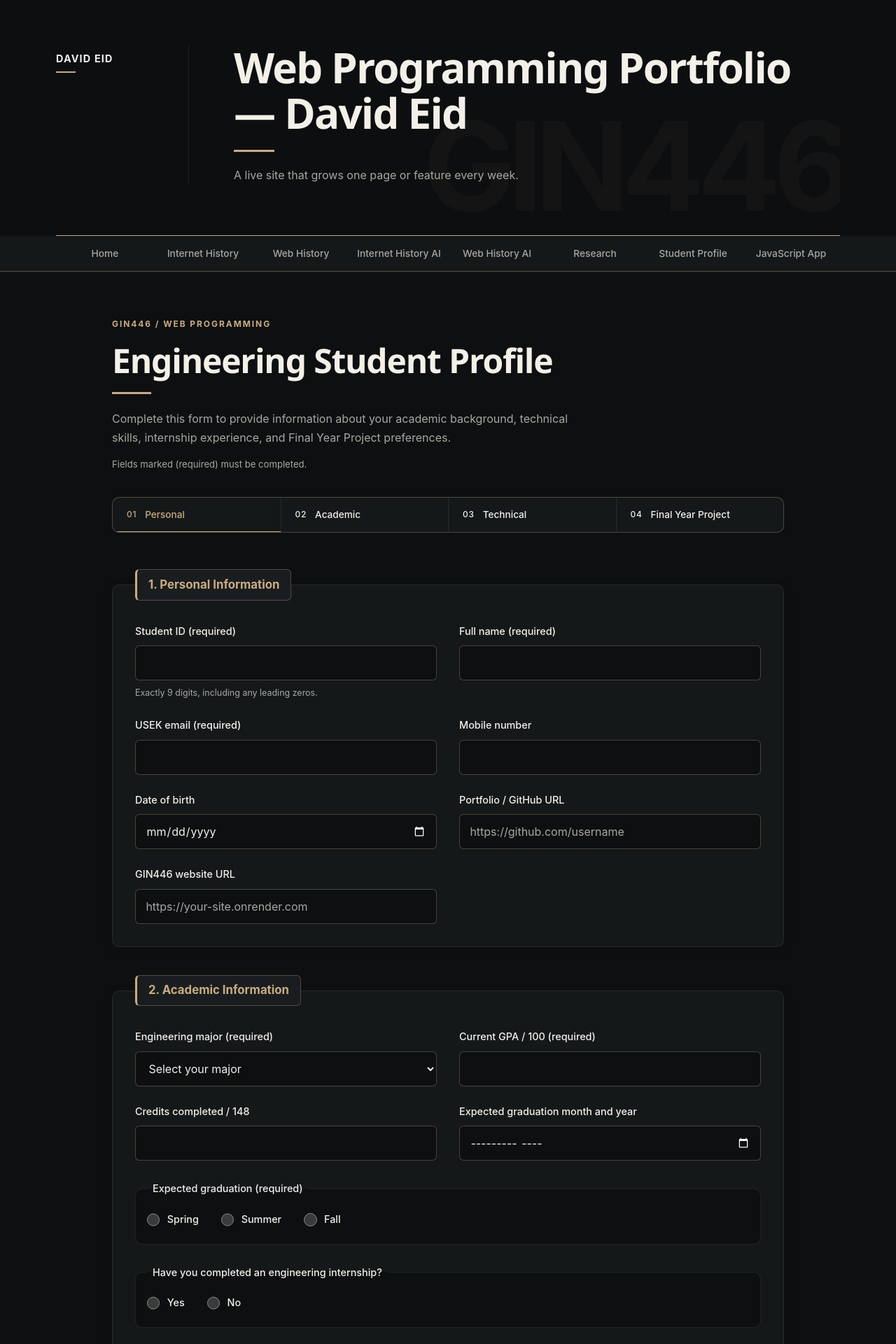
After one commit to david-eid/web-programming-site, a Flask app: page /profile-validated in a window 1280 px wide. The commit adds this page. Shown: the top 1920 px of the page at 70% size. Run offline with Flask 3, Linux system fonts and the light colour scheme.

Commit message:
Week 8: Server-Side Validation

```diff
--- a/app.py
+++ b/app.py
@@ -1,45 +1,14 @@
-"""
-Web Programming — Flask application (Week 4).
+"""Portfolio pages, quizzes, and student profile forms.
 
-Download this file from e-learning and REPLACE all the contents of your existing
-app.py with it. Then run your app as usual.
-
-WHAT THIS FILE DOES (the "black box" for this week)
----------------------------------------------------
-It adds the "Engineering Student Profile" form. You do NOT need to understand this
-code yet — server-side form handling is taught in a later session. For now:
-
-  GET  /submit-profile   -> shows your form   (you build templates/profile_form.html)
-  POST /submit-profile   -> reads the submitted data and shows your profile page
-                            (renders templates/profile.html, which extends your
-                             base.html so it appears in YOUR design / CSS)
-
-HOW THE DATA REACHES THE PROFILE PAGE
--------------------------------------
-When the form is submitted, this route reads every field the form sends and hands
-it to profile.html. Three variables are available inside profile.html:
-
-  data      -> a dictionary of all single-value fields, keyed by the field `name`,
-               e.g. data['fullname'], data['student_id'], data['email'],
-               data['major'], data['gpa'], data['project_title'], ...
-  skills    -> a LIST of the ticked "skills" checkboxes
-  software  -> a LIST of the selected "software" options (from the multiple <select>)
-
-Note: `skills` and `software` can hold several values, so they are read as lists.
-Every other field is a single value inside `data`.
-
-Example inside profile.html (which extends your base.html):
-
-  <h1>{{ data['fullname'] }}</h1>
-  <p>{{ data['major'] }}</p>
-  <p>Skills: {{ skills | join(', ') }}</p>
-  <p>Software: {{ software | join(', ') }}</p>
+Week 6 keeps its browser validation and review flow at /submit-profile.
+Week 8 validates submissions on the server at /profile-validated.
 """
 
 from flask import Flask, render_template, request
+from quiz_api import init_quiz
+from validators import validate_profile
 
 app = Flask(__name__)
-from quiz_api import init_quiz
 init_quiz(app)
 
 
@@ -56,6 +25,7 @@ def home():
         {"week": 5, "title": "JavaScript app", "url": "/quiz"},
         {"week": 6, "title": "JavaScript Form Validation", "url": "/submit-profile"},
         {"week": 7, "title": "Live Quiz with Fetch", "url": "/live-quiz"},
+        {"week": 8, "title": "Server-Side Validation", "url": "/profile-validated"},
     ]
     return render_template("index.html", weekly_work=weekly_work)
 
@@ -87,11 +57,7 @@ def research():
 
 @app.route("/submit-profile", methods=["GET", "POST"])
 def submit_profile():
-    """
-    GET  -> show the profile form (you build templates/profile_form.html).
-    POST -> read the submitted fields and show the profile page
-            (templates/profile.html, which extends your base.html).
-    """
+    """Show the Week 6 form or display its submitted profile."""
     if request.method == "POST":
         data = request.form.to_dict()                   # all single-value fields
         skills = request.form.getlist("skills")         # checkboxes -> list
@@ -100,8 +66,30 @@ def submit_profile():
             "profile.html", data=data, skills=skills, software=software
         )
 
-    # First visit (GET): just show the empty form.
     return render_template("profile-form.html")
+
+
+@app.route("/profile-validated", methods=["GET", "POST"])
+def profile_validated():
+    """Show the form, return field errors, or display a validated profile."""
+    if request.method == "POST":
+        errors, cleaned = validate_profile(request.form)
+        if not errors:
+            return render_template(
+                "profile.html", data=cleaned,
+                skills=cleaned["skills"], software=cleaned["software"]
+            )
+        # Keep the original input so users can correct it without retyping.
+        return render_template(
+            "profile-form-validated.html", errors=errors, data=request.form,
+            sel_skills=request.form.getlist("skills"),
+            sel_software=request.form.getlist("software")
+        )
+    return render_template(
+        "profile-form-validated.html", errors={}, data={},
+        sel_skills=[], sel_software=[]
+    )
+
 
 @app.route("/quiz", methods=["GET", "POST"])
 def quiz():
--- a/static/form_style.css
+++ b/static/form_style.css
@@ -239,3 +239,5 @@
     .profile-sections span { font-size: 0.68rem; }
     .profile-form > fieldset > legend { padding-inline: 0.75rem; }
 }
+
+.profile-form .error { display: block; color: #f49c92; font-size: 0.85rem; overflow-wrap: anywhere; }
--- /dev/null
+++ b/templates/profile-form-validated.html
@@ -0,0 +1,245 @@
+{% extends "base.html" %}
+
+{% macro err(f) %}
+  {% if errors.get(f) %}
+    <span class="error" id="{{ f }}-error" role="alert">{{ errors[f] }}</span>
+  {% endif %}
+{% endmacro %}
+
+{% block title %}Engineering Student Profile{% endblock %}
+
+{% block head %}
+<link rel="stylesheet" href="{{ url_for('static', filename='form_style.css') }}">
+{% endblock %}
+
+{% block content %}
+<div class="profile-page">
+<div class="profile-intro">
+<p class="profile-eyebrow">GIN446 / WEB PROGRAMMING</p>
+<h2>Engineering Student Profile</h2>
+<p>Complete this form to provide information about your academic background,
+technical skills, internship experience, and Final Year Project preferences.</p>
+<p class="profile-required">Fields marked (required) must be completed.</p>
+</div>
+
+<ol class="profile-sections" aria-label="Form sections">
+    <li><a href="#personal"><span aria-hidden="true">01</span>Personal</a></li>
+    <li><a href="#academic"><span aria-hidden="true">02</span>Academic</a></li>
+    <li><a href="#technical"><span aria-hidden="true">03</span>Technical</a></li>
+    <li><a href="#project"><span aria-hidden="true">04</span>Final Year Project</a></li>
+</ol>
+
+<form id="profile-form" class="profile-form" action="{{ url_for('profile_validated') }}" method="post" novalidate>
+    {# Text fallbacks keep malformed dates and numbers visible after a failed POST. #}
+    <fieldset id="personal">
+        <legend>1. Personal Information</legend>
+        <div class="form-grid">
+            <div class="form-field">
+                <label for="student_id">Student ID (required)</label>
+                <input type="text" id="student_id" name="student_id" required pattern="[0-9]{9}" inputmode="numeric" aria-describedby="student-id-help" title="Enter exactly 9 digits." value="{{ data.get('student_id', '') }}">
+                {{ err('student_id') }}
+                <small id="student-id-help">Exactly 9 digits, including any leading zeros.</small>
+            </div>
+            <div class="form-field">
+                <label for="fullname">Full name (required)</label>
+                <input type="text" id="fullname" name="fullname" required autocomplete="name" value="{{ data.get('fullname', '') }}">
+                {{ err('fullname') }}
+            </div>
+            <div class="form-field">
+                <label for="email">USEK email (required)</label>
+                <input type="email" id="email" name="email" required autocomplete="email" pattern="[^@\s]+@net\.usek\.edu\.lb" title="Use your university email ending in @net.usek.edu.lb" value="{{ data.get('email', '') }}">
+                {{ err('email') }}
+            </div>
+            <div class="form-field">
+                <label for="phone">Mobile number</label>
+                <input type="tel" id="phone" name="phone" autocomplete="tel" value="{{ data.get('phone', '') }}">
+                {{ err('phone') }}
+            </div>
+            <div class="form-field">
+                <label for="birthdate">Date of birth</label>
+                <input type="{{ 'text' if errors.get('birthdate') else 'date' }}" id="birthdate" name="birthdate" autocomplete="bday" value="{{ data.get('birthdate', '') }}">
+                {{ err('birthdate') }}
+            </div>
+            <div class="form-field">
+                <label for="portfolio">Portfolio / GitHub URL</label>
+                <input type="url" id="portfolio" name="portfolio" placeholder="https://github.com/username" value="{{ data.get('portfolio', '') }}">
+                {{ err('portfolio') }}
+            </div>
+            <div class="form-field">
+                <label for="gin446">GIN446 website URL</label>
+                <input type="url" id="gin446" name="gin446" placeholder="https://your-site.onrender.com" value="{{ data.get('gin446', '') }}">
+                {{ err('gin446') }}
+            </div>
+        </div>
+    </fieldset>
+
+    <fieldset id="academic">
+        <legend>2. Academic Information</legend>
+        <div class="form-grid">
+            <div class="form-field">
+                <label for="major">Engineering major (required)</label>
+                <select id="major" name="major" required>
+                    <option value="" {% if data.get('major', '') == '' %}selected{% endif %}>Select your major</option>
+                    <option value="computer" {% if data.get('major', '') == 'computer' %}selected{% endif %}>Computer Engineering</option>
+                    <option value="electrical" {% if data.get('major', '') == 'electrical' %}selected{% endif %}>Electrical Engineering</option>
+                    <option value="biomedical" {% if data.get('major', '') == 'biomedical' %}selected{% endif %}>Biomedical Engineering</option>
+                    <option value="telecommunications" {% if data.get('major', '') == 'telecommunications' %}selected{% endif %}>Telecommunications Engineering</option>
+                </select>
+                {{ err('major') }}
+            </div>
+            <div class="form-field">
+                <label for="gpa">Current GPA / 100 (required)</label>
+                <input type="{{ 'text' if errors.get('gpa') else 'number' }}" id="gpa" name="gpa" min="40" max="100" step="0.01" required value="{{ data.get('gpa', '') }}">
+                {{ err('gpa') }}
+            </div>
+            <div class="form-field">
+                <label for="credits">Credits completed / 148</label>
+                <input type="{{ 'text' if errors.get('credits') else 'number' }}" id="credits" name="credits" min="0" max="148" step="1" value="{{ data.get('credits', '') }}">
+                {{ err('credits') }}
+            </div>
+            <div class="form-field">
+                <label for="graduation_month">Expected graduation month and year</label>
+                <input type="{{ 'text' if errors.get('graduation_month') else 'month' }}" id="graduation_month" name="graduation_month" value="{{ data.get('graduation_month', '') }}">
+                {{ err('graduation_month') }}
+            </div>
+        </div>
+        <fieldset class="choice-group">
+            <legend>Expected graduation (required)</legend>
+            {{ err('graduation') }}
+            <div class="choices">
+                <div><input type="radio" id="graduation-spring" name="graduation" value="spring" required {% if data.get('graduation') == 'spring' %}checked{% endif %}> <label for="graduation-spring">Spring</label></div>
+                <div><input type="radio" id="graduation-summer" name="graduation" value="summer" required {% if data.get('graduation') == 'summer' %}checked{% endif %}> <label for="graduation-summer">Summer</label></div>
+                <div><input type="radio" id="graduation-fall" name="graduation" value="fall" required {% if data.get('graduation') == 'fall' %}checked{% endif %}> <label for="graduation-fall">Fall</label></div>
+            </div>
+        </fieldset>
+        <fieldset class="choice-group">
+            <legend>Have you completed an engineering internship?</legend>
+            {{ err('internship_completed') }}
+            <div class="choices">
+                <div><input type="radio" id="internship-yes" name="internship_completed" value="yes" {% if data.get('internship_completed') == 'yes' %}checked{% endif %}> <label for="internship-yes">Yes</label></div>
+                <div><input type="radio" id="internship-no" name="internship_completed" value="no" {% if data.get('internship_completed') == 'no' %}checked{% endif %}> <label for="internship-no">No</label></div>
+            </div>
+        </fieldset>
+    </fieldset>
+
+    <fieldset id="technical">
+        <legend>3. Technical Background</legend>
+        <p id="skills-help">Select all areas in which you have experience:</p>
+        {{ err('skills') }}
+        <div class="skills-grid" role="group" aria-labelledby="skills-help">
+            <div><input type="checkbox" id="skill-programming" name="skills" value="programming" {% if 'programming' in sel_skills %}checked{% endif %}> <label for="skill-programming">Programming</label></div>
+            <div><input type="checkbox" id="skill-embedded" name="skills" value="embedded-systems" {% if 'embedded-systems' in sel_skills %}checked{% endif %}> <label for="skill-embedded">Embedded Systems</label></div>
+            <div><input type="checkbox" id="skill-electronics" name="skills" value="electronics" {% if 'electronics' in sel_skills %}checked{% endif %}> <label for="skill-electronics">Electronics</label></div>
+            <div><input type="checkbox" id="skill-networks" name="skills" value="computer-networks" {% if 'computer-networks' in sel_skills %}checked{% endif %}> <label for="skill-networks">Computer Networks</label></div>
+            <div><input type="checkbox" id="skill-telecommunications" name="skills" value="telecommunications" {% if 'telecommunications' in sel_skills %}checked{% endif %}> <label for="skill-telecommunications">Telecommunications</label></div>
+            <div><input type="checkbox" id="skill-biomedical" name="skills" value="biomedical-instrumentation" {% if 'biomedical-instrumentation' in sel_skills %}checked{% endif %}> <label for="skill-biomedical">Biomedical Instrumentation</label></div>
+            <div><input type="checkbox" id="skill-ai" name="skills" value="artificial-intelligence / machine-learning" {% if 'artificial-intelligence / machine-learning' in sel_skills %}checked{% endif %}> <label for="skill-ai">Artificial Intelligence / Machine Learning</label></div>
+            <div><input type="checkbox" id="skill-signal" name="skills" value="signal-processing" {% if 'signal-processing' in sel_skills %}checked{% endif %}> <label for="skill-signal">Signal Processing</label></div>
+        </div>
+        <div class="form-grid">
+            <div class="form-field">
+                <label for="language">Primary programming language</label>
+                <input type="text" id="language" name="language" maxlength="39" list="programming-languages" value="{{ data.get('language', '') }}">
+                {{ err('language') }}
+                <datalist id="programming-languages">
+                    <option value="C"></option>
+                    <option value="C++"></option>
+                    <option value="Java"></option>
+                    <option value="Python"></option>
+                    <option value="JavaScript"></option>
+                    <option value="MATLAB"></option>
+                </datalist>
+            </div>
+            <div class="form-field">
+                <label for="software">Engineering software used</label>
+                <select id="software" name="software" multiple size="6" aria-describedby="software-help">
+                    <option value="MATLAB" {% if 'MATLAB' in sel_software %}selected{% endif %}>MATLAB</option>
+                    <option value="Simulink" {% if 'Simulink' in sel_software %}selected{% endif %}>Simulink</option>
+                    <option value="LabVIEW" {% if 'LabVIEW' in sel_software %}selected{% endif %}>LabVIEW</option>
+                    <option value="LTspice" {% if 'LTspice' in sel_software %}selected{% endif %}>LTspice</option>
+                    <option value="Vivado" {% if 'Vivado' in sel_software %}selected{% endif %}>Vivado</option>
+                    <option value="SolidWorks" {% if 'SolidWorks' in sel_software %}selected{% endif %}>SolidWorks</option>
+                </select>
+                {{ err('software') }}
+                <small id="software-help">Hold Ctrl (Windows) or Command (Mac) to select several options.</small>
+            </div>
+        </div>
+    </fieldset>
+
+    <fieldset id="project">
+        <legend>4. Final Year Project</legend>
+        <div class="form-grid">
+            <div class="form-field">
+                <label for="project_title">Proposed project title</label>
+                <input type="text" id="project_title" name="project_title" maxlength="120" value="{{ data.get('project_title', '') }}">
+                {{ err('project_title') }}
+            </div>
+            <div class="form-field">
+                <label for="project_area">Preferred project area</label>
+                <select id="project_area" name="project_area">
+                    <option value="" {% if data.get('project_area', '') == '' %}selected{% endif %}>Select a project area</option>
+                    <optgroup label="Computer Engineering">
+                        <option value="artificial-intelligence" {% if data.get('project_area', '') == 'artificial-intelligence' %}selected{% endif %}>Artificial Intelligence</option>
+                        <option value="web-applications" {% if data.get('project_area', '') == 'web-applications' %}selected{% endif %}>Web Applications</option>
+                        <option value="cybersecurity" {% if data.get('project_area', '') == 'cybersecurity' %}selected{% endif %}>Cybersecurity</option>
+                        <option value="internet-of-things" {% if data.get('project_area', '') == 'internet-of-things' %}selected{% endif %}>Internet of Things</option>
+                    </optgroup>
+                    <optgroup label="Electrical Engineering">
+                        <option value="power-systems" {% if data.get('project_area', '') == 'power-systems' %}selected{% endif %}>Power Systems</option>
+                        <option value="renewable-energy" {% if data.get('project_area', '') == 'renewable-energy' %}selected{% endif %}>Renewable Energy</option>
+                        <option value="control-systems" {% if data.get('project_area', '') == 'control-systems' %}selected{% endif %}>Control Systems</option>
+                    </optgroup>
+                    <optgroup label="Biomedical Engineering">
+                        <option value="medical-imaging" {% if data.get('project_area', '') == 'medical-imaging' %}selected{% endif %}>Medical Imaging</option>
+                        <option value="biosensors" {% if data.get('project_area', '') == 'biosensors' %}selected{% endif %}>Biosensors</option>
+                        <option value="medical-devices" {% if data.get('project_area', '') == 'medical-devices' %}selected{% endif %}>Medical Devices</option>
+                    </optgroup>
+                    <optgroup label="Telecommunications Engineering">
+                        <option value="wireless-communications" {% if data.get('project_area', '') == 'wireless-communications' %}selected{% endif %}>Wireless Communications</option>
+                        <option value="5g / 6g-networks" {% if data.get('project_area', '') == '5g / 6g-networks' %}selected{% endif %}>5G / 6G Networks</option>
+                    </optgroup>
+                </select>
+                {{ err('project_area') }}
+            </div>
+            <div class="form-field full-width">
+                <label for="description">Brief project description</label>
+                <textarea id="description" name="description" rows="5" maxlength="1000" aria-describedby="description-help" placeholder="Describe the problem, proposed solution, and expected outcome.">{{ data.get('description', '') }}</textarea>
+                {{ err('description') }}
+                <small id="description-help">Maximum 1,000 characters.</small>
+            </div>
+            <div class="form-field">
+                <label for="team_size">Preferred team size</label>
+                <input type="{{ 'text' if errors.get('team_size') else 'number' }}" id="team_size" name="team_size" min="1" max="4" step="1" value="{{ data.get('team_size', '2') }}">
+                {{ err('team_size') }}
+            </div>
+            <div class="form-field">
+                <label for="project_color">Project dashboard color</label>
+                <input type="{{ 'text' if errors.get('project_color') else 'color' }}" id="project_color" name="project_color" value="{{ data.get('project_color', '#c8ad7f') }}">
+                {{ err('project_color') }}
+            </div>
+            <div class="form-field">
+                <label for="meeting_date">Preferred meeting date</label>
+                <input type="{{ 'text' if errors.get('meeting_date') else 'date' }}" id="meeting_date" name="meeting_date" value="{{ data.get('meeting_date', '') }}">
+                {{ err('meeting_date') }}
+            </div>
+            <div class="form-field">
+                <label for="meeting_time">Preferred meeting time</label>
+                <input type="{{ 'text' if errors.get('meeting_time') else 'time' }}" id="meeting_time" name="meeting_time" min="08:00" max="18:00" value="{{ data.get('meeting_time', '') }}">
+                {{ err('meeting_time') }}
+            </div>
+        </div>
+    </fieldset>
+
+    <input type="hidden" name="form_version" value="2026-2027">
+    <div class="consent">
+        <input type="checkbox" id="confirmation" name="confirmation" value="yes" required {% if data.get('confirmation') == 'yes' %}checked{% endif %}>
+        <label for="confirmation">I confirm that the information provided is accurate.</label>
+    </div>
+    {{ err('confirmation') }}
+    <div class="form-actions">
+        <button type="submit">Submit Profile</button>
+        <button type="reset">Clear Form</button>
+    </div>
+</form>
+</div>
+{% endblock %}
```
Also changed, not shown: tests/test_profile_validated.py (added, +106 -0 lines), validators.py (added, +144 -0 lines).
